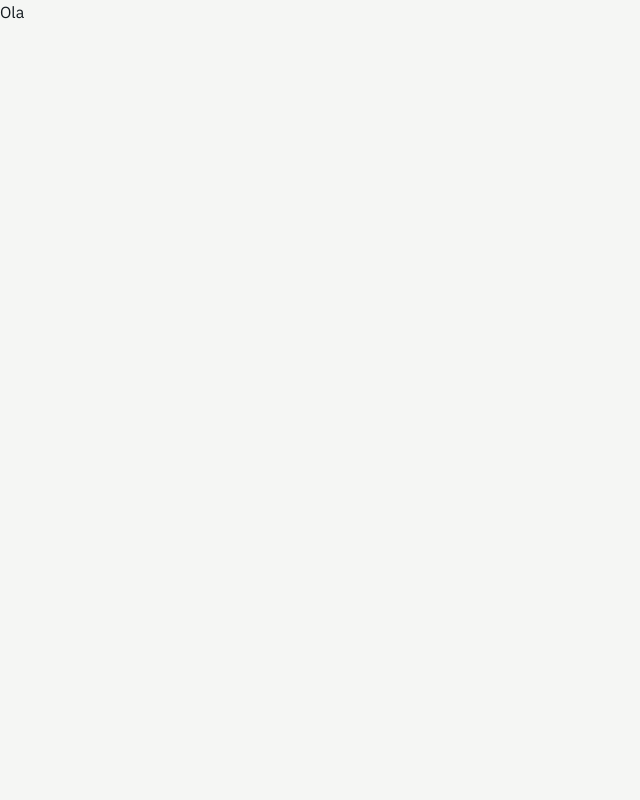
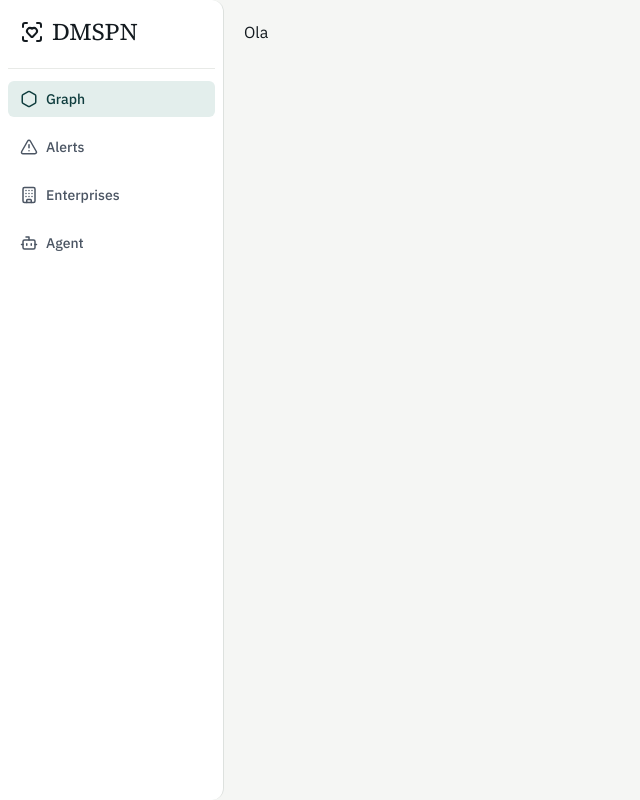
Before and after one commit to aldoht/dmspn, a Next.js app: page / in a window 1280 px wide. Shown: the whole page, without its empty margins (0-640 px from the left). Built offline with nearby package versions, Linux system fonts and the light colour scheme.

Commit message:
feat(ui): create sidebar

```diff
--- /dev/null
+++ b/app/agent/page.tsx
@@ -0,0 +1,3 @@
+export default function AgentPage() {
+  return <p>Soy la pag del agente</p>;
+}
--- a/app/alerts/page.tsx
+++ b/app/alerts/page.tsx
@@ -0,0 +1,3 @@
+export default function AlertsPage() {
+  return <p>Soy la pag de las alertas</p>;
+}
--- /dev/null
+++ b/app/enterprises/page.tsx
@@ -0,0 +1,3 @@
+export default function EnterprisePage() {
+  return <p>Soy la pag de las empresas</p>;
+}
--- a/app/layout.tsx
+++ b/app/layout.tsx
@@ -2,6 +2,7 @@ import type { Metadata } from "next";
 import { Source_Serif_4, IBM_Plex_Sans, IBM_Plex_Mono } from "next/font/google";
 import "./globals.css";
 import { ThemeProvider } from "@/components/layout/ThemeProvider";
+import Sidebar from "@/components/layout/Sidebar";
 
 const sourceSerif = Source_Serif_4({
   subsets: ["latin"],
@@ -31,11 +32,16 @@ export default function RootLayout({
   children: React.ReactNode;
 }>) {
   return (
-    <html lang="en" suppressHydrationWarning>
+    <html lang="en" suppressHydrationWarning className="h-full">
       <body
-        className={`${sourceSerif.variable} ${ibmPlexSans.variable} ${ibmPlexMono.variable} font-sans`}
+        className={`${sourceSerif.variable} ${ibmPlexSans.variable} ${ibmPlexMono.variable} h-full font-sans`}
       >
-        <ThemeProvider>{children}</ThemeProvider>
+        <ThemeProvider>
+          <div className="flex h-full">
+            <Sidebar />
+            <main className="flex-1 overflow-y-auto pl-5 pt-5">{children}</main>
+          </div>
+        </ThemeProvider>
       </body>
     </html>
   );
--- a/app/page.tsx
+++ b/app/page.tsx
@@ -6,7 +6,7 @@ export const metadata: Metadata = {
 
 export default function Home() {
   return (
-    <div className="bg-background">
+    <div className="bg-background w-full h-full">
       <p>Ola</p>
     </div>
   );
--- a/components/layout/Sidebar.tsx
+++ b/components/layout/Sidebar.tsx
@@ -0,0 +1,58 @@
+"use client";
+
+import {
+  AlertTriangle,
+  Bot,
+  Building,
+  Hexagon,
+  LucideIcon,
+  ScanHeart,
+} from "lucide-react";
+import Link from "next/link";
+import { usePathname } from "next/navigation";
+
+type MenuItem = {
+  name: string;
+  href: string;
+  icon: LucideIcon;
+};
+const menuItems: MenuItem[] = [
+  { name: "Graph", href: "/", icon: Hexagon },
+  { name: "Alerts", href: "/alerts", icon: AlertTriangle },
+  { name: "Enterprises", href: "/enterprises", icon: Building },
+  { name: "Agent", href: "/agent", icon: Bot },
+];
+
+export default function Sidebar() {
+  const pathname = usePathname();
+
+  return (
+    <div className="flex h-full rounded-r-xl w-56 flex-col border-r border-border bg-surface">
+      <ul className="flex flex-col gap-3 p-2">
+        <li className="flex items-center gap-2 px-3 py-2 text-2xl font-display">
+          <ScanHeart />
+          DMSPN
+        </li>
+        <hr className="text-border-subtle" />
+        {menuItems.map((i) => {
+          const isActive = pathname === i.href;
+          return (
+            <li key={i.href}>
+              <Link
+                href={i.href}
+                className={`flex items-center gap-2 rounded-md px-3 py-2 text-sm font-medium transition-colors ${
+                  isActive
+                    ? "bg-brand-subtle text-brand"
+                    : "text-text-secondary hover:bg-surface-raised hover:text-text-primary"
+                }`}
+              >
+                <i.icon size={18} />
+                {i.name}
+              </Link>
+            </li>
+          );
+        })}
+      </ul>
+    </div>
+  );
+}
--- a/package.json
+++ b/package.json
@@ -9,6 +9,7 @@
     "lint": "eslint"
   },
   "dependencies": {
+    "lucide-react": "^1.45.0",
     "next": "16.3.5",
     "next-themes": "^0.4.6",
     "react": "19.2.8",
```
Also changed, not shown: 1 other file (tests, documents, lock files or other folders).
